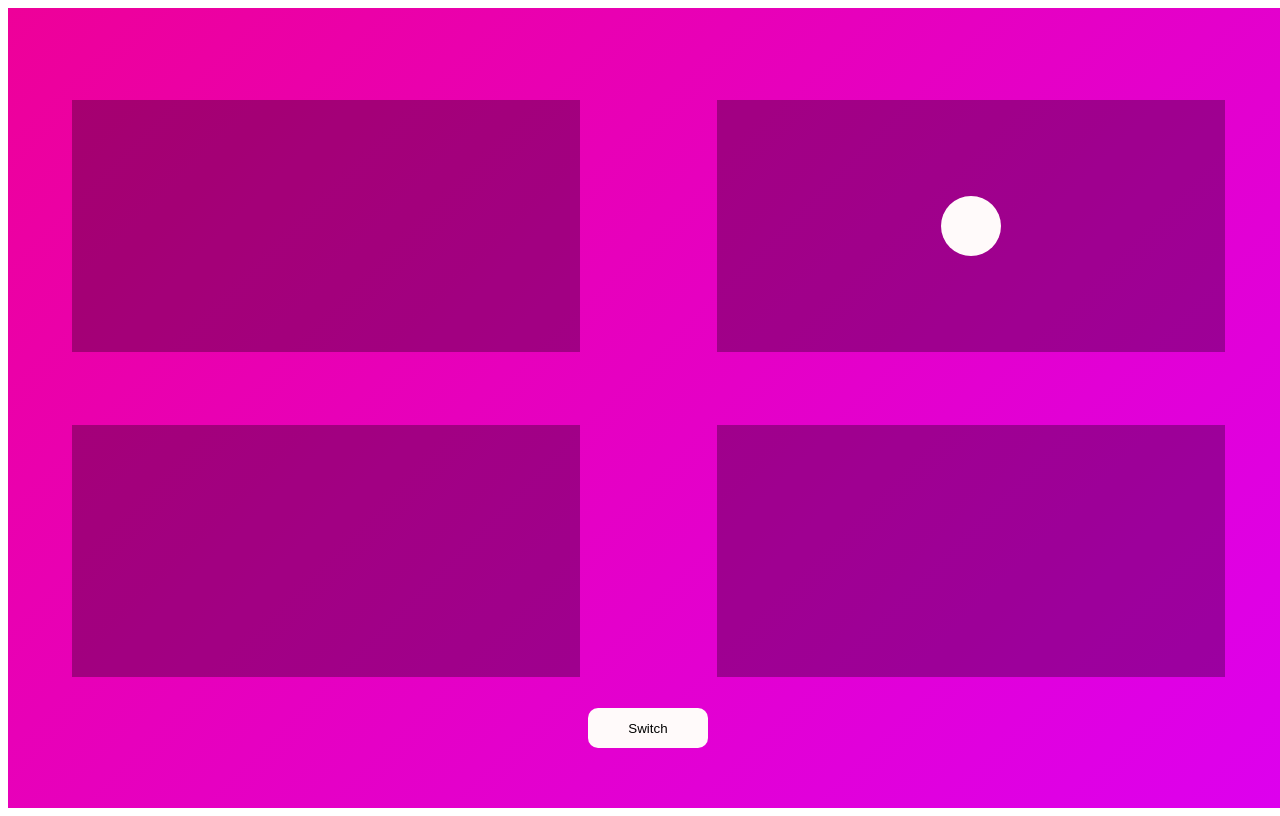
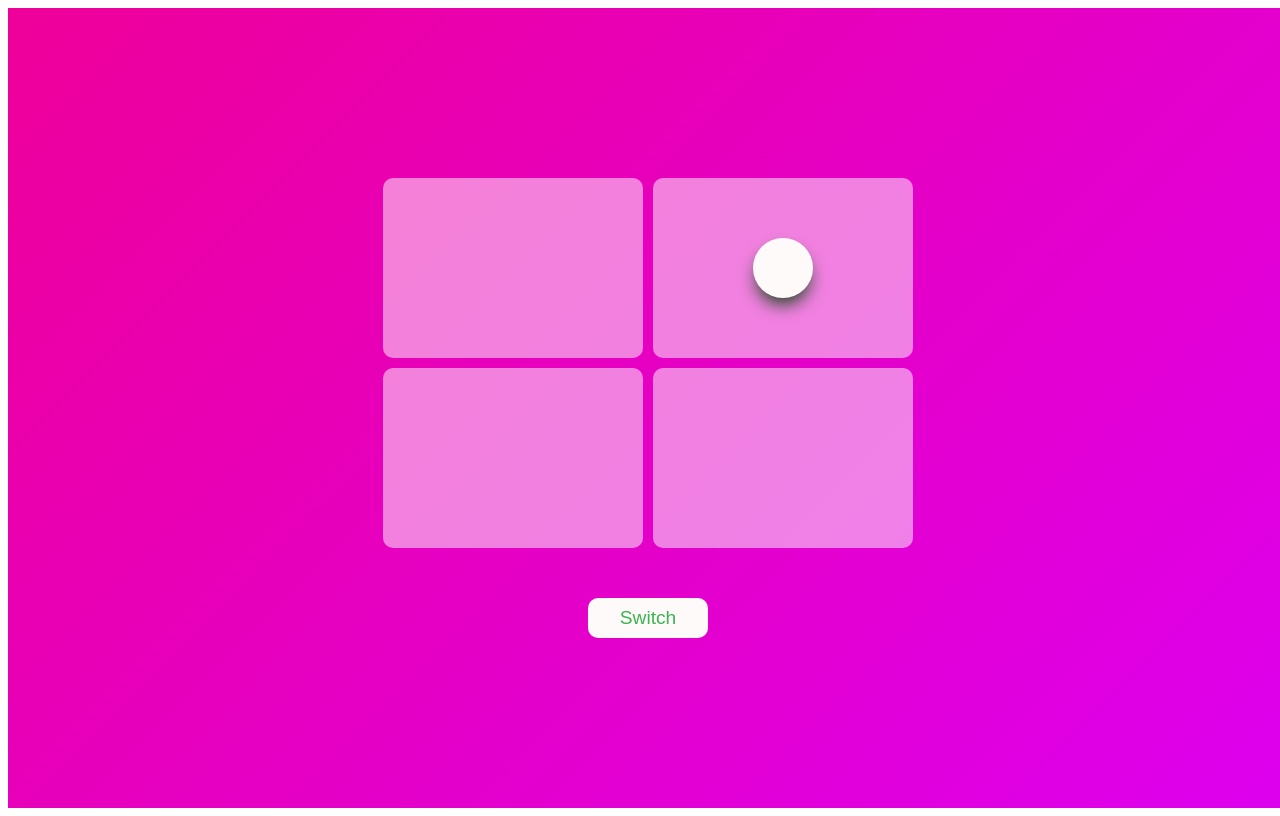
Before and after one commit to Heeja/react-learn_mst, a React (Create React App) app: page / in a window 1280 px wide. Built offline with nearby package versions, Linux system fonts and the light colour scheme.

Commit message:
seted - whileHover, whileTap, using varients, ontapStart, transform-origin

```diff
--- a/src/App.tsx
+++ b/src/App.tsx
@@ -25,15 +25,26 @@ const FatherDiv = styled(motion.div)`
   width: 100%;
   height: 80%;
 `;
+const AreaBox = styled.div`
+  margin-bottom: 50px;
+`;
 
 const ChildDiv = styled(motion.div)`
-  background-color: rgba(0, 0, 0, 0.3);
-  width: 80%;
-  height: 80%;
+  background-color: rgba(255, 255, 255, 0.5);
+  width: 260px;
+  height: 180px;
+  border-radius: 10px;
 
   display: flex;
   justify-content: center;
   align-items: center;
+
+  &:first-child {
+    transform-origin: bottom right;
+  }
+  &:last-child {
+    transform-origin: top left;
+  }
 `;
 
 const CircleDiv = styled(motion.div)`
@@ -41,6 +52,7 @@ const CircleDiv = styled(motion.div)`
   height: 60px;
   border-radius: 100%;
   background-color: snow;
+  box-shadow: 0px 10px 18px -4px rgb(19, 71, 22);
 `;
 
 const SwitchBtn = styled(motion.button)`
@@ -49,6 +61,8 @@ const SwitchBtn = styled(motion.button)`
   border-radius: 10px;
   background-color: snow;
   border: none;
+
+  font-size: 1.2rem;
 `;
 
 const OverRay = styled(motion.div)`
@@ -63,6 +77,12 @@ const OverRay = styled(motion.div)`
   align-items: center;
 `;
 
+const OverayVarient = {
+  initial: { backgroundColor: "rgba(0,0,0,0)" },
+  animate: { backgroundColor: "rgba(0,0,0,0.8)" },
+  exit: { backgroundColor: "rgba(0,0,0,0)" },
+};
+
 function App() {
   const [circleState, setCirclState] = useState(false);
   const [id, setId] = useState<string | null>("");
@@ -74,25 +94,48 @@ function App() {
   return (
     <>
       <BackgroundDiv>
+        <AreaBox>
           <FatherDiv>
-          <ChildDiv layoutId={"firstBox"} onClick={() => setId("firstBox")} />
+            <ChildDiv
+              layoutId={"firstBox"}
+              onClick={() => setId("firstBox")}
+              whileHover={{ scale: 1.2 }}
+            />
             <ChildDiv>
               {circleState ? "" : <CircleDiv layoutId="circle" />}
             </ChildDiv>
             <ChildDiv>
               {circleState ? <CircleDiv layoutId="circle" /> : ""}
             </ChildDiv>
-          <ChildDiv layoutId={"secondBox"} onClick={() => setId("secondBox")} />
+            <ChildDiv
+              layoutId={"secondBox"}
+              onClick={() => setId("secondBox")}
+              whileHover={{ scale: 1.2 }}
+            />
           </FatherDiv>
-        <SwitchBtn onClick={switchClick}>Switch</SwitchBtn>
+        </AreaBox>
+        <SwitchBtn
+          onTapStart={switchClick}
+          whileTap={{ scale: [1, 1.3, 1.15] }}
+          style={
+            circleState
+              ? { color: "rgba(222,184,135,1)" }
+              : { color: "rgba(60, 180, 80, 1)" }
+          }
+          transition={{ type: "spring" }}
+        >
+          Switch
+        </SwitchBtn>
       </BackgroundDiv>
       <AnimatePresence>
         {id ? (
           <OverRay
             onClick={() => setId(null)}
-            initial={{ backgroundColor: "rgba(0,0,0,0)" }}
-            animate={{ backgroundColor: "rgba(0,0,0,0.5)" }}
-            exit={{ backgroundColor: "rgba(0,0,0,0)" }}
+            variants={OverayVarient}
+            initial="initial"
+            animate="animate"
+            exit="exit"
+            transition={{ type: "tween" }}
           >
             <ChildDiv layoutId={id}></ChildDiv>
           </OverRay>
```
Lines whose indentation alone changed are shown as unchanged.
